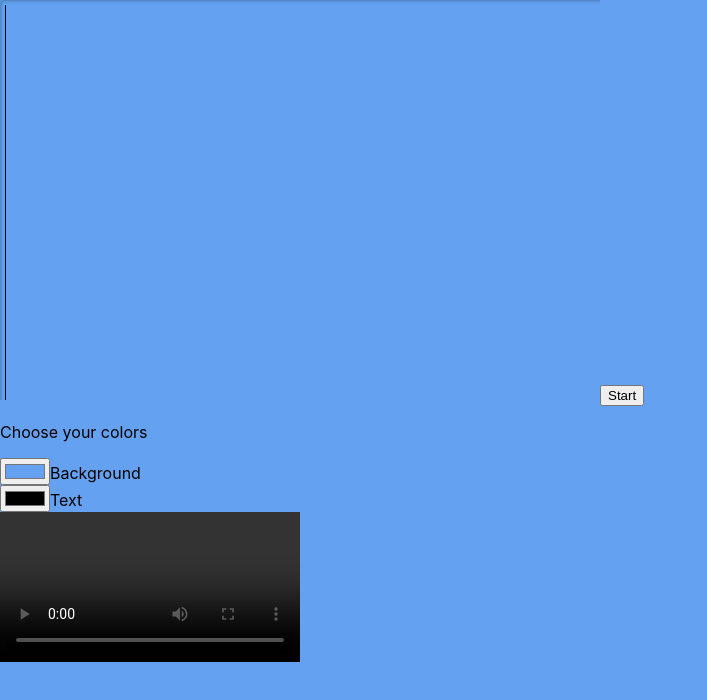
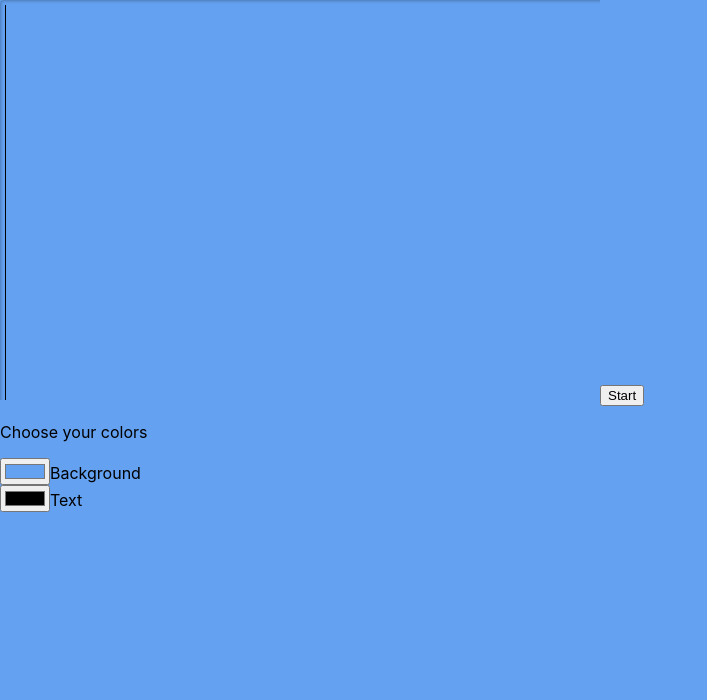
Before and after one commit to kyleBeikirch/fontal-lobe, a React (Create React App) app: page / in a window 1280 px wide. Shown: the top 700 px of the page, without its empty margins (0-707 px from the left). Built offline with nearby package versions, Linux system fonts and the light colour scheme.

Commit message:
hide/show video

```diff
--- a/src/App.js
+++ b/src/App.js
@@ -5,6 +5,7 @@ function App() {
   const [bgColor, setBgColor] = useState('#64a1f0')
   const [textColor, setTextColor] = useState('#000000')
   const [timerOn, setTimerOn] = useState(false)
+  const [showVideo, setShowVideo] = useState(false)
   const [fontIndex, setFontIndex] = useState(0);
   const canvasRef = useRef(null);
   const canvasInputRef = useRef(null)
@@ -70,6 +71,7 @@ function App() {
       chunks = [];
       var videoURL = URL.createObjectURL(blob);
       video.src = videoURL;
+      setShowVideo(true)
     };
     mediaRecorder.current.ondataavailable = function(e) {
       chunks.push(e.data);
@@ -102,7 +104,7 @@ function App() {
                value={textColor} onChange={updateTextColor}/>
           <label htmlFor="body">Text</label>
       </div>
-      <video autoPlay controls></video>
+      <video autoPlay controls style={{display: showVideo ? 'block' : 'none'}}></video>
       <span></span>
       <span className='empty'></span>
     </div>
```
